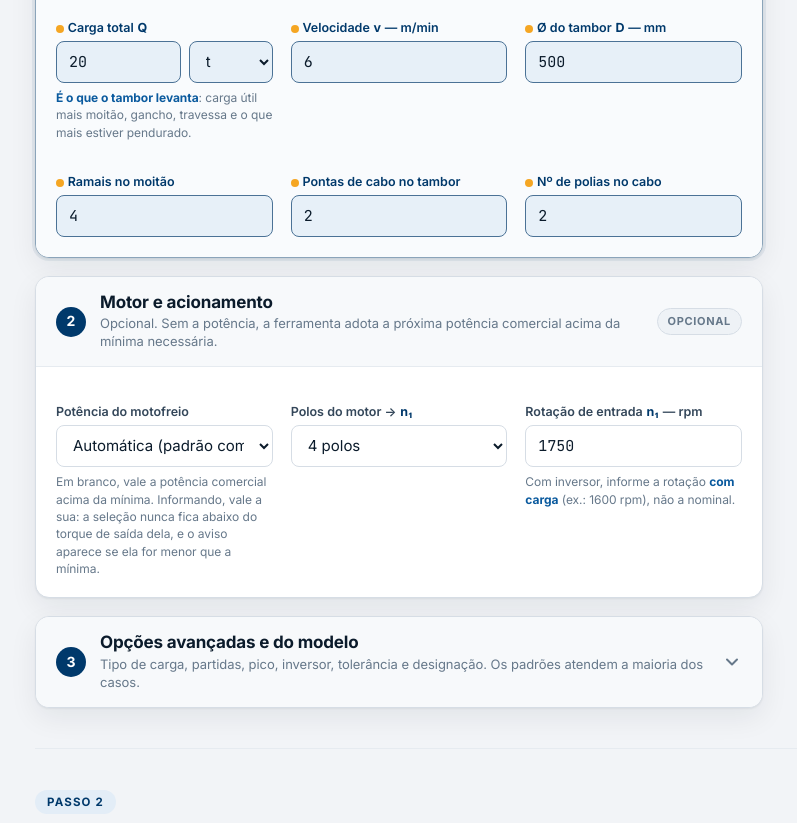
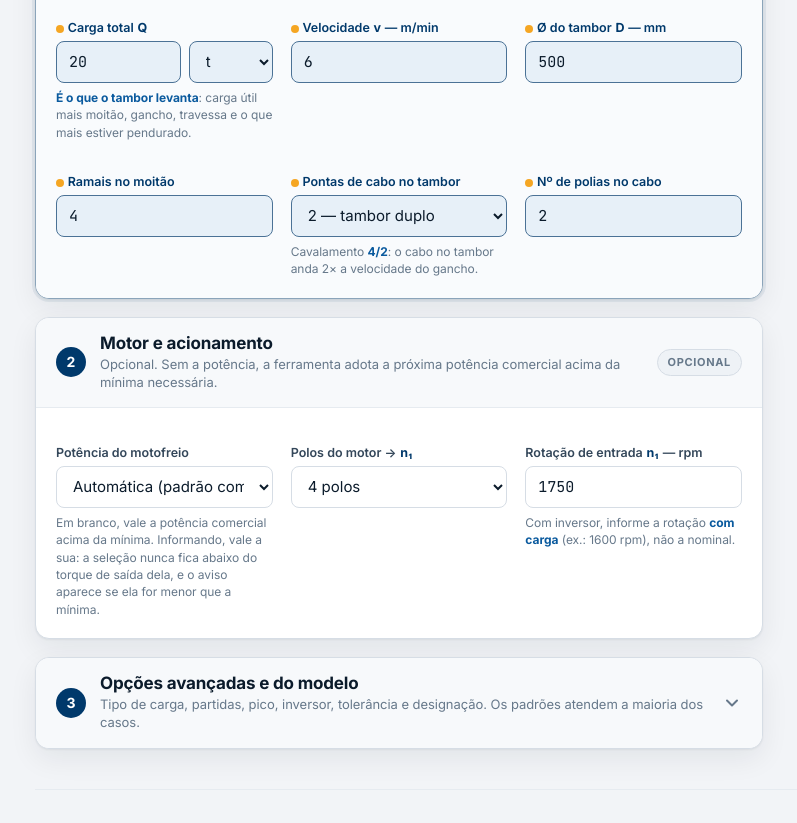
Before and after one commit to Daxton-2026/daxton-site, a plain HTML site: page configurador-300m.html in a window 1280 px wide. Shown: the part 1437-2260 px from the top of the page, without its empty margins (39-836 px from the left). Drawn offline with nearby package versions, Linux system fonts and the light colour scheme.

Commit message:
300M elevacao: pontas no tambor so 1 ou 2, bloqueia cavalamento impossivel e mostra 4/1 na ficha
Co-Authored-By: Claude Opus 5.5 <noreply@anthropic.com>
Claude-Session: https://claude.ai/code/session_019BajEhkC958DasiXyPzq8M

```diff
--- a/configurador-300m.html
+++ b/configurador-300m.html
@@ -681,7 +681,7 @@ footer{border-top:1px solid var(--line);background:var(--surface)}
             <div class="fld only-elev"><label for="vel">Velocidade <em>v</em> — m/min</label><input id="vel" type="number" step="0.1" value="6" inputmode="decimal"></div>
             <div class="fld only-elev"><label for="dt">Ø do tambor <em>D</em> — mm</label><input id="dt" type="number" step="0.1" value="500" inputmode="decimal"></div>
             <div class="fld only-elev"><label for="ram">Ramais no moitão</label><input id="ram" type="number" step="1" value="4" inputmode="numeric"></div>
-            <div class="fld only-elev"><label for="pta">Pontas de cabo no tambor</label><input id="pta" type="number" step="1" value="2" inputmode="numeric"></div>
+            <div class="fld only-elev"><label for="pta">Pontas de cabo no tambor</label><select id="pta"><option value="1">1 — cabo simples</option><option value="2" selected>2 — tambor duplo</option></select><span class="tip" id="cavtip"></span></div>
             <div class="fld only-elev"><label for="pol">Nº de polias no cabo</label><input id="pol" type="number" step="1" value="2" inputmode="numeric"></div>
           </div>
         </div>
@@ -1277,10 +1277,14 @@ function requisito(){
   var tol=V('tol')/100, leit=parseInt($('leit').value,10);
   if(fx){ fam=fx.fam; tol=1e9; }
   var fs=fsLookup(h,parseInt($('carga').value,10),parseInt($('zb').value,10));
-  var n2req,Mr2base,Mr2carga=null,Mr2mot=null,Padq=NaN,etac=null,r=null,Ptam=null,pot;
+  var n2req,Mr2base,Mr2carga=null,Mr2mot=null,Padq=NaN,etac=null,r=null,Ptam=null,pot,cabErr=false;
   if(modo==='elev'){
     var Q=V('q')*($('qunit').value==='kg'?1:1000),D=V('dt'),v=V('vel'),ram=V('ram'),pta=V('pta'),pol=V('pol');
     r=ram/pta; etac=Math.pow(0.98,pol);
+    /* cavalamento: 1 ou 2 pontas no tambor e ramais múltiplos das pontas (4/1, 4/2, 8/2...) */
+    cabErr=!(pta===1||pta===2)||!(ram>=pta)||(ram%pta)!==0||ram!==Math.round(ram);
+    var ct=$('cavtip'); if(ct) ct.innerHTML=cabErr?'<b style="color:var(--crit)">Cavalamento impossível:</b> '+(isFinite(ram)?ram:'?')+' ramais com '+(isFinite(pta)?pta:'?')+' ponta(s). Use 1 ponta ('+ram+'/1) ou 2 pontas com ramais pares.':'Cavalamento <b>'+ram+'/'+pta+'</b>: o cabo no tambor anda '+fmt(r,1).replace(/,0$/,'')+'× a velocidade do gancho.';
+    if(cabErr){ v=NaN; r=NaN; }
     if(fx) v=(n1/fx.i)*Math.PI*D/(r*1000);   /* com o modelo fixo a velocidade de içamento é resultado */
     n2req=v*r*1000/(Math.PI*D);
     Ptam=Q*9.81*v/60/1000/etac;
@@ -1297,7 +1301,7 @@ function requisito(){
     Mr2base=9550*Pm*0.91/n2req;   // referência a 3 estágios; por candidato usa o eta dele
     pot=true;
   }
-  return {npol:(parseInt($('polos').value,10)||0),n1:n1,ne:ne,n1op:n1op,n1lib:n1lib,Pm:Pm,h:h,tfr:tfr,fam:fam,tol:tol,leit:leit,fs:fs,
+  return {cabErr:cabErr,npol:(parseInt($('polos').value,10)||0),n1:n1,ne:ne,n1op:n1op,n1lib:n1lib,Pm:Pm,h:h,tfr:tfr,fam:fam,tol:tol,leit:leit,fs:fs,
           Q:(modo==='elev'?V('q')*($('qunit').value==='kg'?1:1000):NaN),n2req:n2req,Mr2base:Mr2base,Mr2carga:Mr2carga,Mr2mot:Mr2mot,Padq:Padq,fsm:fsm,base:(modo==='elev'?$('base').value:null),etac:etac,r:r,Ptam:Ptam,pot:pot,thc:{ver:$('ver').value,pos:($('pos').value||'').trim().toUpperCase(),t40:$('tamb').value==='40',conf:$('tair').value==='1',ed:parseInt($('ted').value,10)||100,n1:n1,cr:((/\bCR[123]\b/.exec($('opc').value||''))||[''])[0],pf:!!(M3&&M3.st&&M3.st.pf==='1')},fix:fx||null,nomod:(ENTR==='mod'&&!arguments.length&&!fx),vres:(fx&&modo==='elev')?(n1/fx.i)*Math.PI*V('dt')/((V('ram')/V('pta'))*1000):NaN};
 }
 
@@ -1556,7 +1560,7 @@ function render(){
     ? 'Classificação de mecanismos da NBR 8400. A vida útil informada — <b>'+fmt(q.h,0)+' h</b> — corresponde à classe <b>T'+ti+'</b>. Confirme contra a tabela da norma na revisão vigente.'
     : 'Classificação de mecanismos da NBR 8400. A vida de <b>'+fmt(q.h,0)+' h</b> não corresponde a nenhuma classe da tabela — em ponte rolante e pórtico é a classe que fixa o <b>h</b>, não o contrário.';
 
-  list=q.nomod?[]:buscar(q); lastQ=q;
+  list=(q.nomod||(modo==='elev'&&q.cabErr))?[]:buscar(q); lastQ=q;
   var ok=list.filter(function(x){return x.fail===0;});
   CONS=null; for(var j=0;j<list.length;j++){ var y=list[j]; if(y.soF&&(!ok.length||y.si<ok[0].si)){ CONS=y; break; } }
   if(ok.length&&q.fs.v){ var x0=ok[0], kp='';
@@ -1572,7 +1576,9 @@ function render(){
     if(mm<0.10){ mw.hidden=false; $('margtxt').innerHTML='O menor redutor que passa (<b>'+ok[0].size+' '+ok[0].fam+ok[0].st+' i='+fmt(ok[0].i,0)+'</b>) tem só <b>'+fmt(mm*100,1)+'%</b> de folga sobre o torque de cálculo'+((q.Mr2mot>q.Mr2carga*1.0001&&q.base!=='carga')?', que aqui vem do <b>motor instalado</b> ('+fmt(ok[0].Mr,0)+' Nm). Sobre a carga ('+fmt(q.Mr2carga,0)+' Nm) a folga é de <b>'+fmt((ok[0].Mn/(q.Mr2carga*q.fs.v)-1)*100,1)+'%</b>':'')+'. Uma mudança pequena de premissa — classe T, número de polias, rotação — pode trocar o tamanho. Em elevação, confirme com a engenharia Bonfiglioli.'; } }
   var tb=$('tb');
   if(!list.length){
-    var msg = (q.nomod&&q.fs.v&&isFinite(q.h))
+    var msg = (modo==='elev'&&q.cabErr)
+      ? '<b style="color:var(--crit)">Cavalamento impossível.</b> As pontas de cabo no tambor são 1 (cabo simples) ou 2 (tambor duplo), e o número de ramais tem que ser múltiplo delas. Ex.: 4 ramais com 1 ponta (4/1) ou com 2 pontas (4/2).'
+      : (q.nomod&&q.fs.v&&isFinite(q.h))
       ? '<b style="color:var(--crit)">Nenhum modelo desta configuração atende aos dados informados.</b> Troque a configuração, reveja os dados ou fale com a Daxton.'
       : (modo==='elev'&&!isFinite(q.h))
       ? '<b style="color:var(--crit)">Escolha a classe de utilização T</b> para calcular. Em elevação ela define a vida e o fator de serviço.'
@@ -1670,6 +1676,7 @@ function renderSum(){
   if(q.nomod){
     el.innerHTML='<div class="sum-st bad">Sem resultado</div><div class="sum-k">Redutor</div><div class="sum-m sm">Nenhum modelo atende</div><p class="sum-p">Nenhum tamanho desta configuração passa com os dados informados.</p>'+foot; return; }
   if(!list.length){
+    if(modo==='elev'&&q.cabErr){ el.innerHTML='<div class="sum-st bad">Sem resultado</div><div class="sum-k">Cavalamento</div><div class="sum-m sm">Combinação impossível</div><p class="sum-p">As pontas de cabo no tambor são 1 (cabo simples) ou 2 (tambor duplo), e os ramais têm que ser múltiplos delas. Ex.: 4 ramais com 1 ponta (4/1) ou com 2 pontas (4/2).</p>'+foot; return; }
     el.innerHTML='<div class="sum-st bad">Sem resultado</div><div class="sum-k">Redutor</div><div class="sum-m sm">Nenhuma combinação no desvio de ±'+fmt(q.tol*100,0)+'%</div><p class="sum-p">Amplie o desvio de rotação em Opções avançadas ou revise velocidade, tambor e cavalamento. Relação necessária: <b>'+fmt(q.n1/q.n2req,1)+'</b>.</p>'+foot; return; }
   var x=sel||list[0], pass=(x.fail===0), cons=!!(x.soF||x.soH);
   var nchip=chip(x.warnX?false:(x.warnN?'w':true),'n₁');
@@ -1971,7 +1978,7 @@ function ficha(){
     L.push(pad('Capacidade',               fmt(qk,qk%1?2:0)+' t'));
     L.push(pad('Velocidade',               fmt(vn,vn%1?2:0)+' m/min'));
     L.push(pad('Ø Tambor',                 fmt(dn,dn%1?1:0)+' mm'));
-    L.push(pad('Cavalamento',              $('ram').value+' ramais, '+$('pta').value+' ponta(s) no tambor, '+$('pol').value+' polia(s)'));
+    L.push(pad('Cavalamento',              $('ram').value+'/'+$('pta').value+' ('+$('ram').value+' ramais, '+$('pta').value+' ponta(s) no tambor, '+$('pol').value+' polia(s))'));
     L.push(pad('Classe de utilização',     'T'+$('tcl').value+' ('+TBAND[+$('tcl').value]+', '+fmt(q.h,0)+' h)'));
     L.push(Array(53).join('='));
   } else {
```
